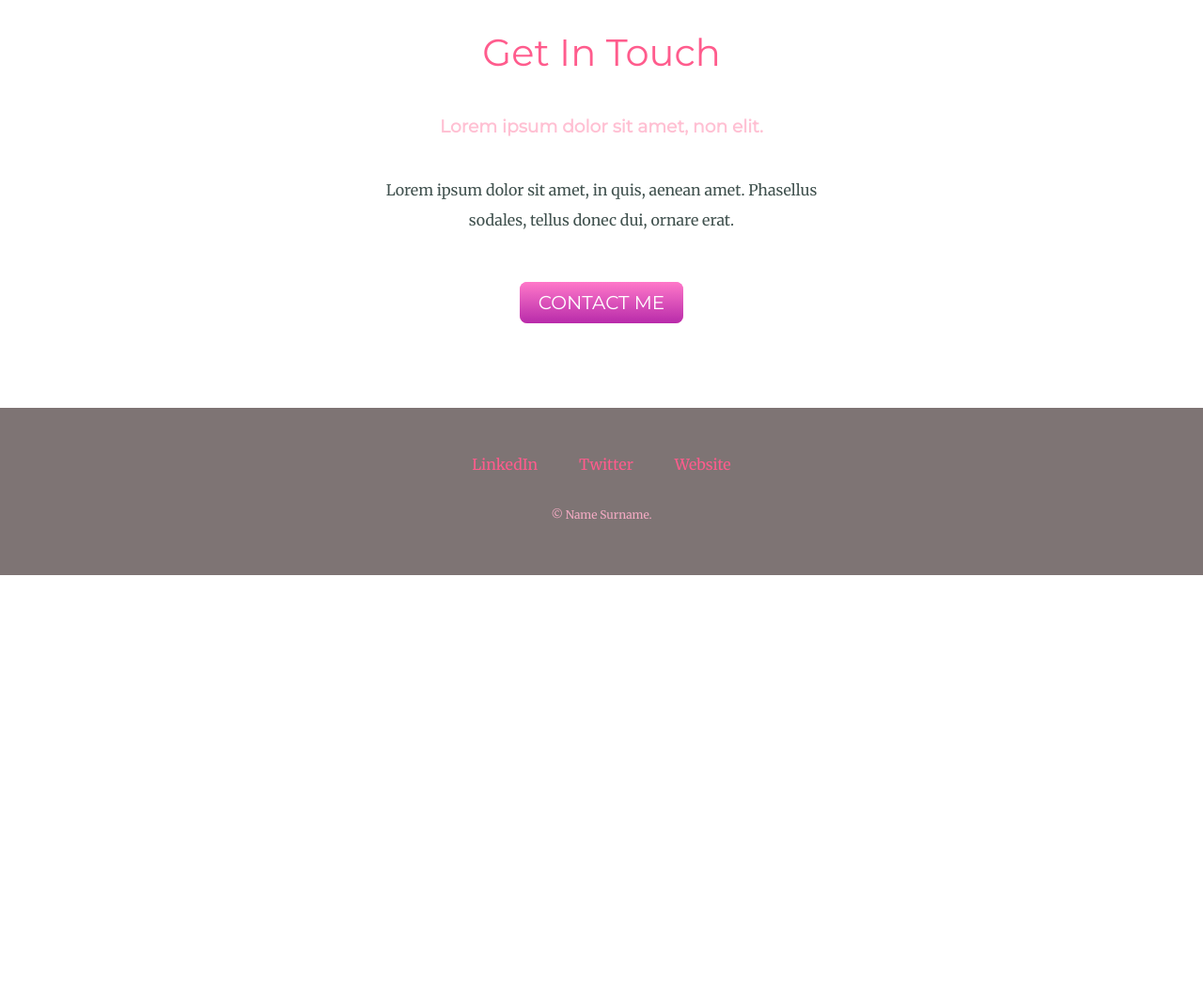
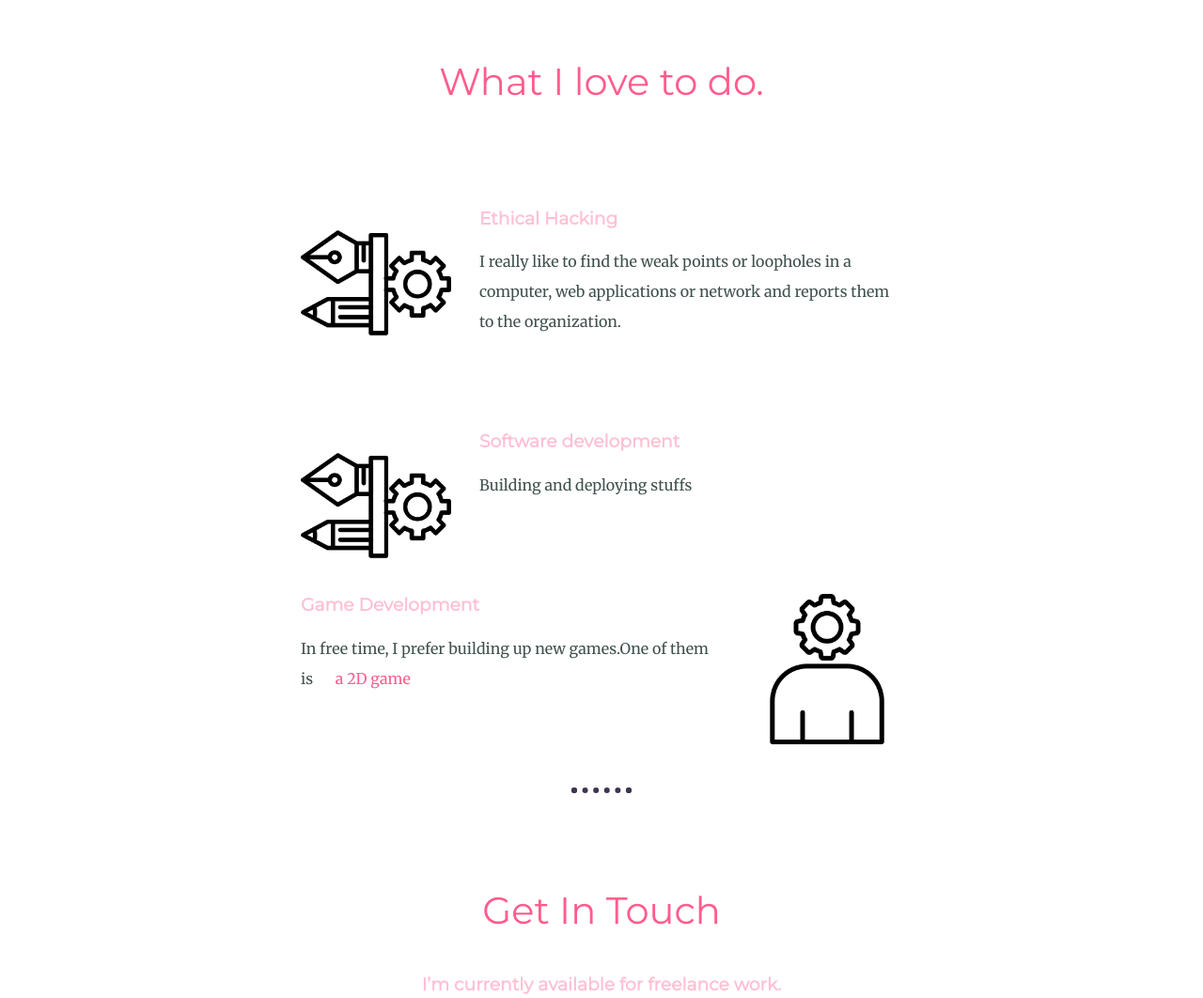
Before and after one commit to jullay003/MyPortfolio, a plain HTML site: page index.html in a window 1280 px wide. Shown: the part 1620-2682 px from the top of the page at 94% size. Before the commit the page ends 2232 px from the top, so only its background shows below. Drawn offline with Linux system fonts and the light colour scheme; files that its build step writes are made by us from their sources.

Commit message:
Update index.html

```diff
--- a/index.html
+++ b/index.html
@@ -3,7 +3,7 @@
   <head>
     <meta charset="utf-8">
     <title>Shivani Mishra</title>
-    <link rel="stylesheet" href="css/styles.css">
+    <link rel="stylesheet" href="styles.css">
     <link rel="icon" href="favicon.ico">
     <link rel="preconnect" href="https://fonts.googleapis.com">
     <link rel="preconnect" href="https://fonts.gstatic.com" crossorigin>
@@ -12,47 +12,52 @@
   </head>
   <body>
      <div class="top-container">
-       <img class="top-cloud" src="images\cloud.png" alt="cloud's image">
+       <img class="top-cloud" src="cloud.png" alt="cloud's image">
        <h1>I'm Shivani.</h1>
        <h2>a <span class="pro">pro</span>grammar.</h2>
-        <img class="bottom-cloud" src="images\cloud.png" alt="cloud's image">
-         <img  src="images\pinktree.png" alt="tree's image">
+        <img class="bottom-cloud" src="cloud.png" alt="cloud's image">
+         <img  src="pinktree.png" alt="tree's image">
      </div>
      <div class="middle-container">
        <div class="profile">
-         <img src="images\myProfileimg.png" alt="profile pic">
+         <img src="myProfileimg.png" alt="profile pic">
          <h2>Hello.</h2>
-         <p class="intro">Lorem ipsum dolor sit amet, vitae volutpat, dui conubia, dolor urna. Non auctor, montes nulla distinctio.</p>
+         <p class="intro">I'm a full-stack eeb developer.Coding helps me to express things that I can imagine. I am very passionate about solving real-world problems with the help of programming.</p>
        </div>
        <hr>
        <div class="skills">
-         <h2>My Skills.</h2>
+         <h2>What I love to do.</h2>
          <div class="skill-row">
-           <img class="tool"src="images\skill1.png" alt="skill pic1">
-           <h3>Lorem & Ipsum</h3>
-           <p>Lorem ipsum dolor sit amet, quis in duis, iaculis id felis. Consectetuer vestibulum, nunc urna lectus, erat ligula. Hendrerit nam, lectus ante, ut lorem eros.</p>
+           <img class="tool"src="skill1.png" alt="skill pic1">
+           <h3>Ethical Hacking</h3>
+           <p>I really like to find the weak points or loopholes in a computer, web applications or network and reports them to the organization.</p>
          </div>
          <div class="skill-row">
-           <img class="machine" src="images\skill2.png" alt="skill pic2">
-           <h3>Lorem Ipsum Dolor</h3>
-           <p>Lorem ipsum dolor sit amet, mauris sed consectetuer. Etiam et eu, bibendum interdum, lacus quis mauris. Curabitur wisi, quisque vel eu, rutrum nam.</p>
+            <img class="tool"src="skill1.png" alt="skill pic1">
+           <h3>Software development</h3>
+           <p>Building and deploying stuffs</p>
+         </div>
+         <div class="skill-row">
+           <img class="machine" src="skill2.png" alt="skill pic2">
+           <h3>Game Development</h3>
+           <p>In free time, I prefer building up new games.One of them is <a href="https://play.unity.com/mg/other/webgl2-cv">a 2D game</a></p>
+
          </div>
        </div>
        <hr>
        <div class="contact-me">
          <h2>Get In Touch</h2>
-         <h3>Lorem ipsum dolor sit amet, non elit.</h3>
-         <p class="contact-msg">Lorem ipsum dolor sit amet, in quis, aenean amet. Phasellus sodales, tellus donec dui, ornare erat.</p>
-         <a class="btn" href="mailto:name@email.com">CONTACT ME</a>
+         <h3>I’m currently available for freelance work.</h3>
+          <a class="btn" href="mailto:name@email.com">CONTACT ME</a>
        </div>
      </div>
 
 
      <div class="bottom-container">
-       <a class="footer-link" href="https://www.linkedin.com/">LinkedIn</a>
-       <a class="footer-link" href="https://twitter.com/">Twitter</a>
-       <a class="footer-link" href="https://www.appbrewery.co/">Website</a>
-       <p class="copyright-msg">© Name Surname.</p>
+       <a class="footer-link" href="https://www.linkedin.com/in/shivani-mishra-659988227/">LinkedIn</a>
+
+
+       <p class="copyright-msg">© 2022 Shivani Mishra. All rights reserved.</p>
      </div>
 
   </body>
```
